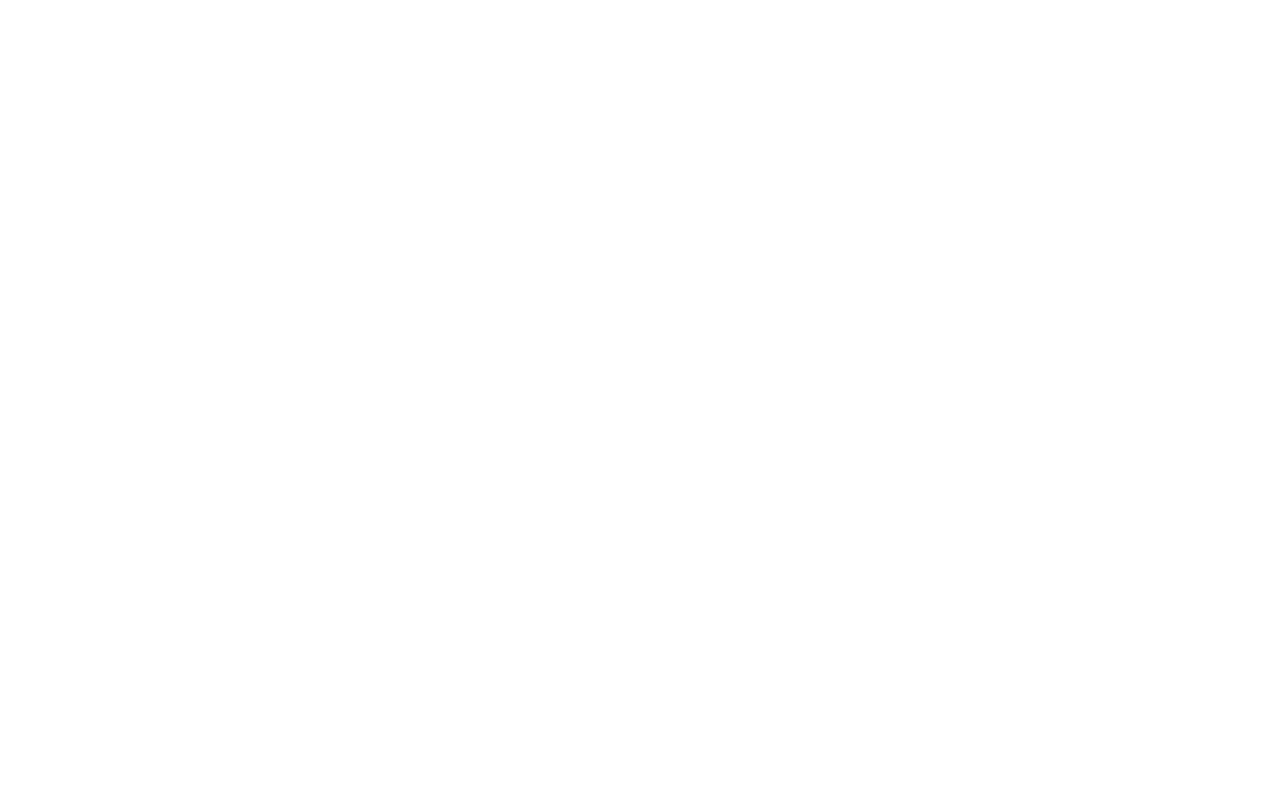
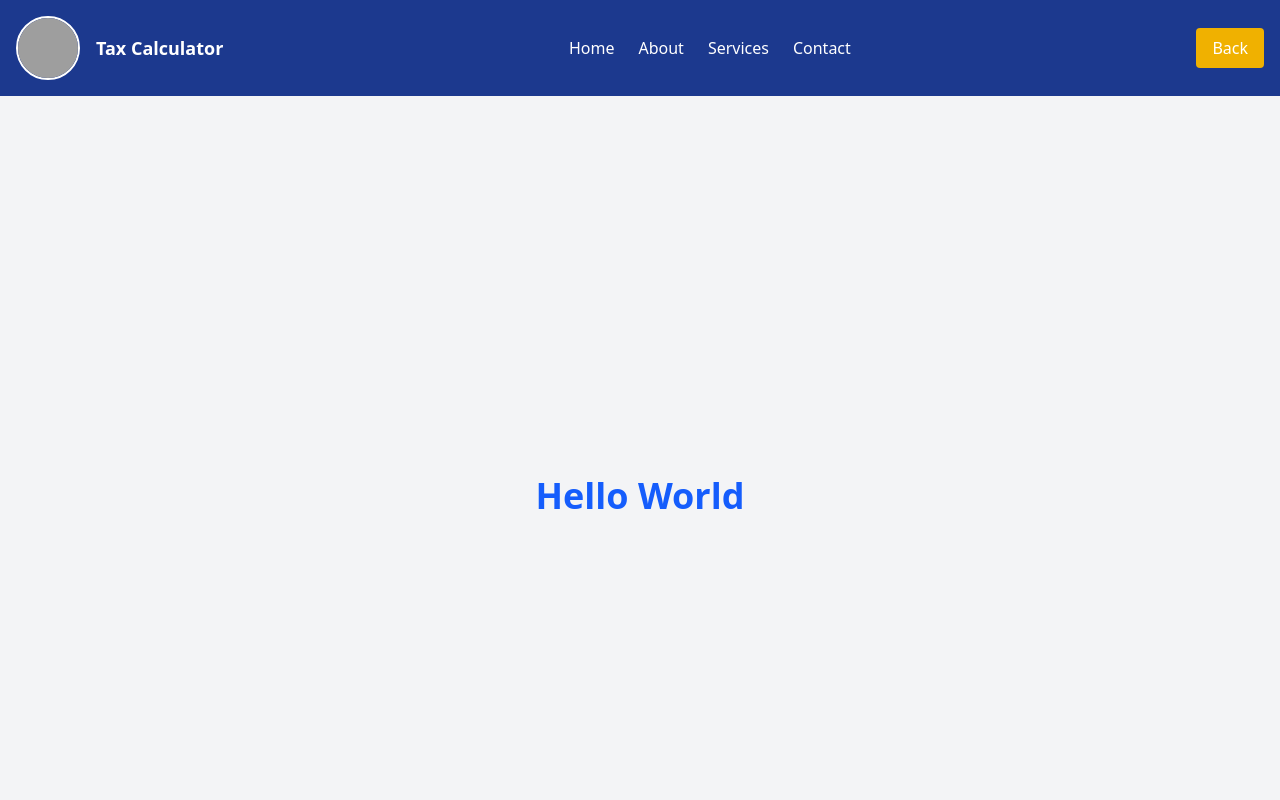
Before and after one commit to ImanthaJayashan/Smart_Tax_Webapp_Frontend, a React (Vite) app: page /taxcal in a window 1280 px wide. Before the commit this address had no page. Shown: the top 800 px of the page. Built offline with nearby package versions, Linux system fonts and the light colour scheme; grey boxes are pictures that could not be loaded.

Commit message:
start develop taxcal

```diff
--- a/src/App.jsx
+++ b/src/App.jsx
@@ -3,6 +3,7 @@
 import AboutUs from './components/AboutUs'; // AboutUs import
 import Tax_Learning_home from './components/Tax_Learning_home'; // Tax_Learning_home import
 import LearnAboutTax from './components/LearnAboutTax'; // LearnAboutTax import
+import TaxCal from './components/taxcal'; // Import the TaxCal component
 import { Route, Routes } from 'react-router-dom';
 
 const App = () => {
@@ -12,6 +13,7 @@
       <Route path="/about" element={<AboutUs />} />
       <Route path="/Tax_learning_home" element={<Tax_Learning_home />} /> {/* Fixed */}
       <Route path="/LearnAboutTax" element={<LearnAboutTax />} /> {/* Fixed */}
+      <Route path="/taxcal" element={<TaxCal />} /> {/* Add this route */}
     </Routes>
   );
 };
--- a/src/components/Tax_Learning_home.jsx
+++ b/src/components/Tax_Learning_home.jsx
@@ -187,7 +187,7 @@
                 Use our inbuilt smart tax calculator to easily determine how much tax you need to pay. Simply input your details, and the calculator will quickly provide an accurate estimate, making tax calculations effortless.
               </p>
               <button
-                onClick={() => navigate('/filing')} // Navigate to the filing page
+                onClick={() => navigate('/taxcal')} // Navigate to the filing page
                 className="bg-blue-500 text-white py-2 px-6 rounded hover:bg-blue-600 transition"
               >
                 Get Started
--- /dev/null
+++ b/src/components/taxcal.jsx
@@ -0,0 +1,54 @@
+import React from 'react';
+import { useNavigate } from 'react-router-dom';
+
+const TaxCal = () => {
+  const navigate = useNavigate(); // Hook to navigate between pages
+
+  return (
+    <div className="min-h-screen flex flex-col">
+      {/* Header with Taskbar */}
+      <header className="bg-blue-900 text-white p-4 flex justify-between items-center">
+        <div className="flex items-center space-x-4">
+          <img
+            src="https://encrypted-tbn0.gstatic.com/images?q=tbn:ANd9GcTs7vZKGmx5-WlrJ-539bkuDt9Bz2gtG_CxrA&s"
+            alt="Tax Logo"
+            className="h-16 w-16 rounded-full border-2 border-white"
+          />
+          <h1 className="text-lg font-bold">Tax Calculator</h1>
+        </div>
+
+        {/* Taskbar Navigation */}
+        <nav className="flex space-x-6">
+          <ul className="flex space-x-6">
+            <li><a href="/" className="hover:text-gray-300">Home</a></li>
+            <li><a href="/about" className="hover:text-gray-300">About</a></li>
+            <li><a href="/services" className="hover:text-gray-300">Services</a></li>
+            <li><a href="/contact" className="hover:text-gray-300">Contact</a></li>
+          </ul>
+        </nav>
+
+        {/* Back Button */}
+        <button
+          onClick={() => navigate('/tax_learning_home')}
+          className="bg-yellow-500 text-white px-4 py-2 rounded hover:bg-yellow-600 transition"
+        >
+          Back
+        </button>
+      </header>
+
+      {/* Main Content */}
+      <div className="min-h-screen flex flex-col items-center justify-center bg-gray-100">
+        <h1 className="text-4xl font-bold text-blue-600">Hello World</h1>
+      </div>
+
+      {/* Footer */}
+      <footer className="bg-blue-900 text-white p-4">
+        <div className="container mx-auto text-center">
+          <p>&copy; 2025 Smart Tax. All rights reserved.</p>
+        </div>
+      </footer>
+    </div>
+  );
+};
+
+export default TaxCal;
```
